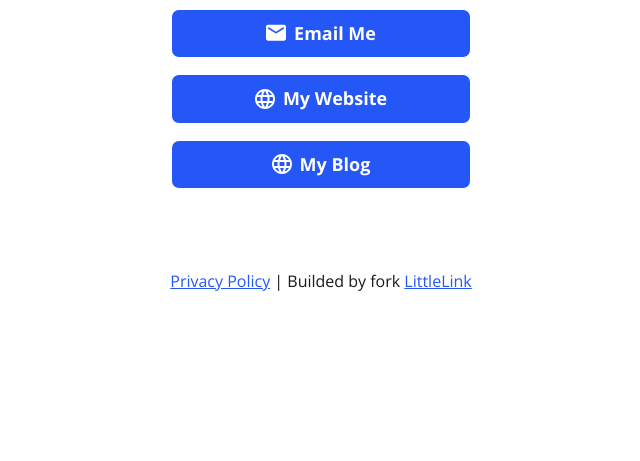
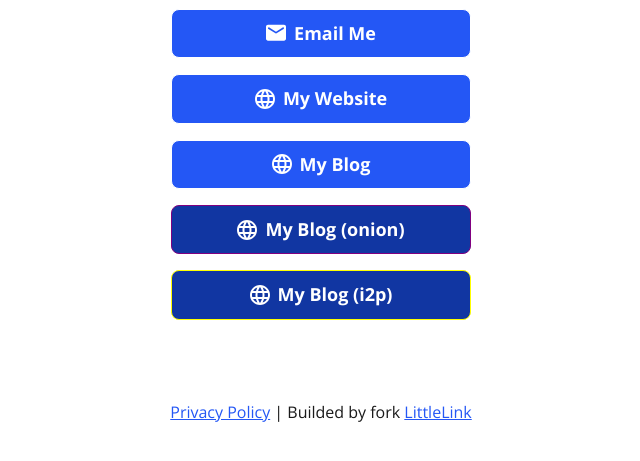
Before and after one commit to Hibiki-Vorn/my-identity-list, a plain HTML site: page index.html in a window 1280 px wide. Shown: the part 2039-2500 px from the top of the page, without its empty margins (319-959 px from the left). Before the commit the page ends 2398 px from the top, so only its background shows below. Drawn offline with Linux system fonts and the light colour scheme; a script that the page names is missing.

Commit message:
add darkweb blog

```diff
--- a/css/brands.css
+++ b/css/brands.css
@@ -36,6 +36,20 @@
 	--button-text:#ffffff;
 	--button-background:#2457F5;
 	--button-border:1px solid #ffffff;
+}
+
+/* Tor */
+.button-onion {
+	--button-text:#ffffff;
+	--button-background:#1136a2;
+	--button-border:1px solid #800080;
+}
+
+/* i2p */
+.button-i2p {
+	--button-text:#ffffff;
+	--button-background:#1136a2;
+	--button-border:1px solid #FFFF00;
 }
 
 /* Bandcamp */
--- a/index.html
+++ b/index.html
@@ -151,11 +151,16 @@
               <a class="button button-default" href="mailto:koerques@disroot.org" target="_blank" rel="noopener" role="button"><img class="icon" aria-hidden="true" src="images/icons/generic-email.svg" alt="Email Icon">Email Me</a>
 
               <!-- Generic Website -->
-              <a class="button button-default" href="https://hieronymus-toolbox.pages.dev/" target="_blank" rel="noopener" role="button"><img class="icon" aria-hidden="true" src="images/icons/generic-website.svg" alt="website Icon">My Website</a>
+              <a class="button button-default" href="https://toolbox.hieronymus.uk/" target="_blank" rel="noopener" role="button"><img class="icon" aria-hidden="true" src="images/icons/generic-website.svg" alt="website Icon">My Website</a>
 
               <!-- Generic Blog -->
-              <a class="button button-default" href="https://hieronymusblog.pages.dev/" target="_blank" rel="noopener" role="button"><img class="icon" aria-hidden="true" src="images/icons/generic-website.svg" alt="website Icon">My Blog</a>
+              <a class="button button-default" href="https://blog.hieronymus.uk/" target="_blank" rel="noopener" role="button"><img class="icon" aria-hidden="true" src="images/icons/generic-website.svg" alt="website Icon">My Blog</a>
 
+              <!-- Onion Blog -->
+              <a class="button button-onion" href="http://blog.crphkac7h6a3bloc3zkhjp7czhitieiuys2lmicwuxk4l3xxs2t2ozad.onion" target="_blank" rel="noopener" role="button"><img class="icon" aria-hidden="true" src="images/icons/generic-website.svg" alt="website Icon">My Blog (onion)</a>
+
+              <!-- Generic Blog -->
+              <a class="button button-i2p" href="http://blog-hieronymus-site.i2p/" target="_blank" rel="noopener" role="button"><img class="icon" aria-hidden="true" src="images/icons/generic-website.svg" alt="website Icon">My Blog (i2p)</a>
       </div>
 
       <!-- Feel free to add your own footer information, including updating `privacy.html` to reflect how your LittleLink fork is set up -->
```
